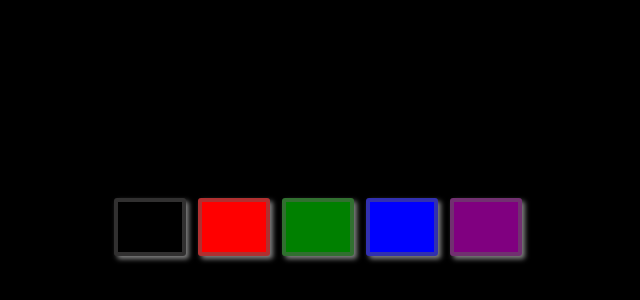
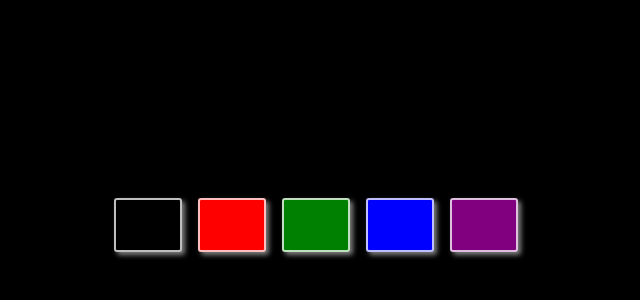
Before and after one commit to Benoldk/background-changer-beginner-app, a React (Create React App) app: page / in a window 1280 px wide. Shown: the part 370-670 px from the top of the page, without its empty margins (326-966 px from the left). Built offline with nearby package versions, Linux system fonts and the light colour scheme.

Commit message:
adjusted border around color boxes

```diff
--- a/src/stylesheets/backgroundchanger.css
+++ b/src/stylesheets/backgroundchanger.css
@@ -21,7 +21,7 @@
 .color {
     width: 100%;
     height: 50px;
-    border: 4px solid rgba(99, 97, 97, 0.5);
+    border: 2px solid rgba(255, 255, 255, 0.75);
     border-radius: 3px;
     box-shadow: 3px 3px 5px rgba(255, 255, 255, 0.5);
 }
```
